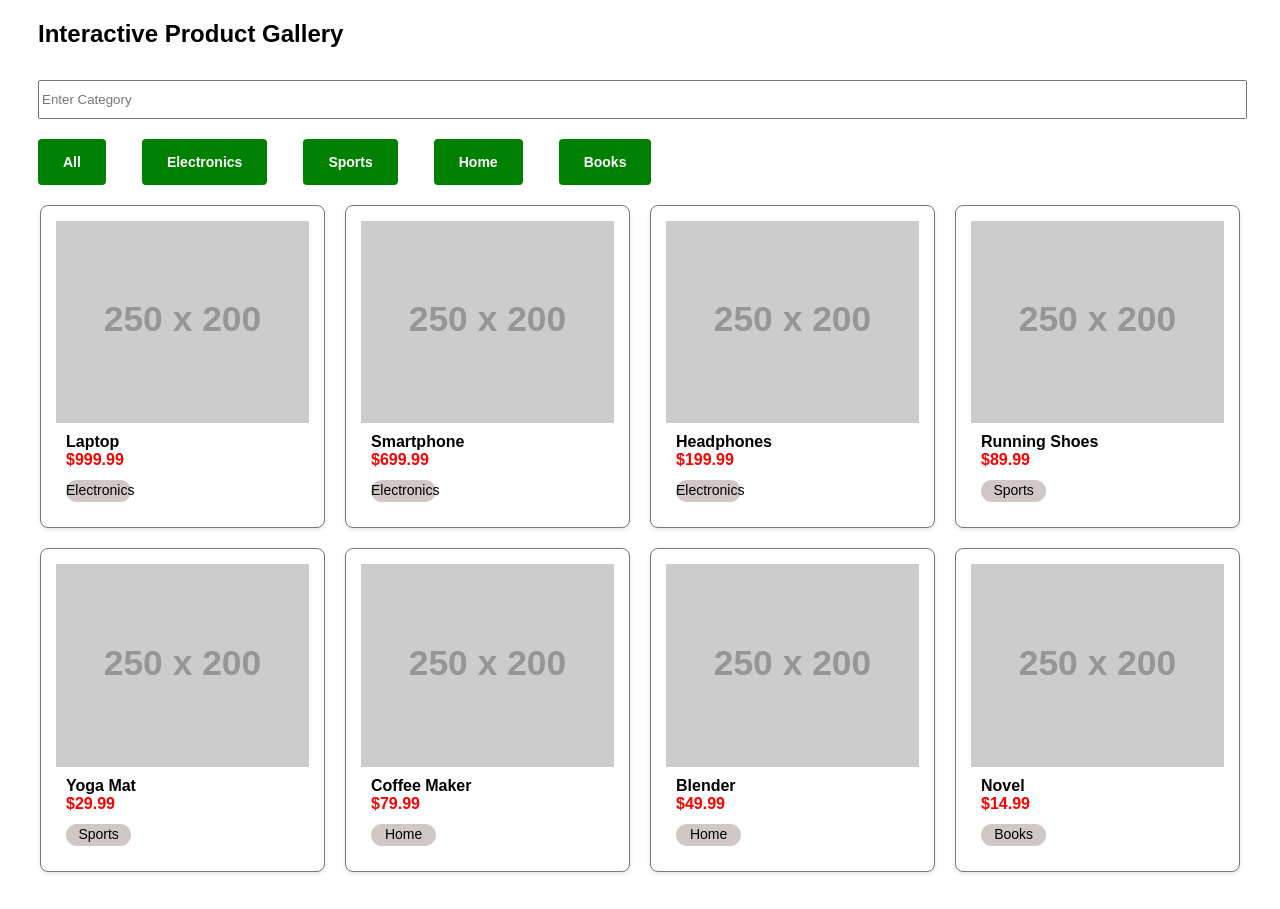
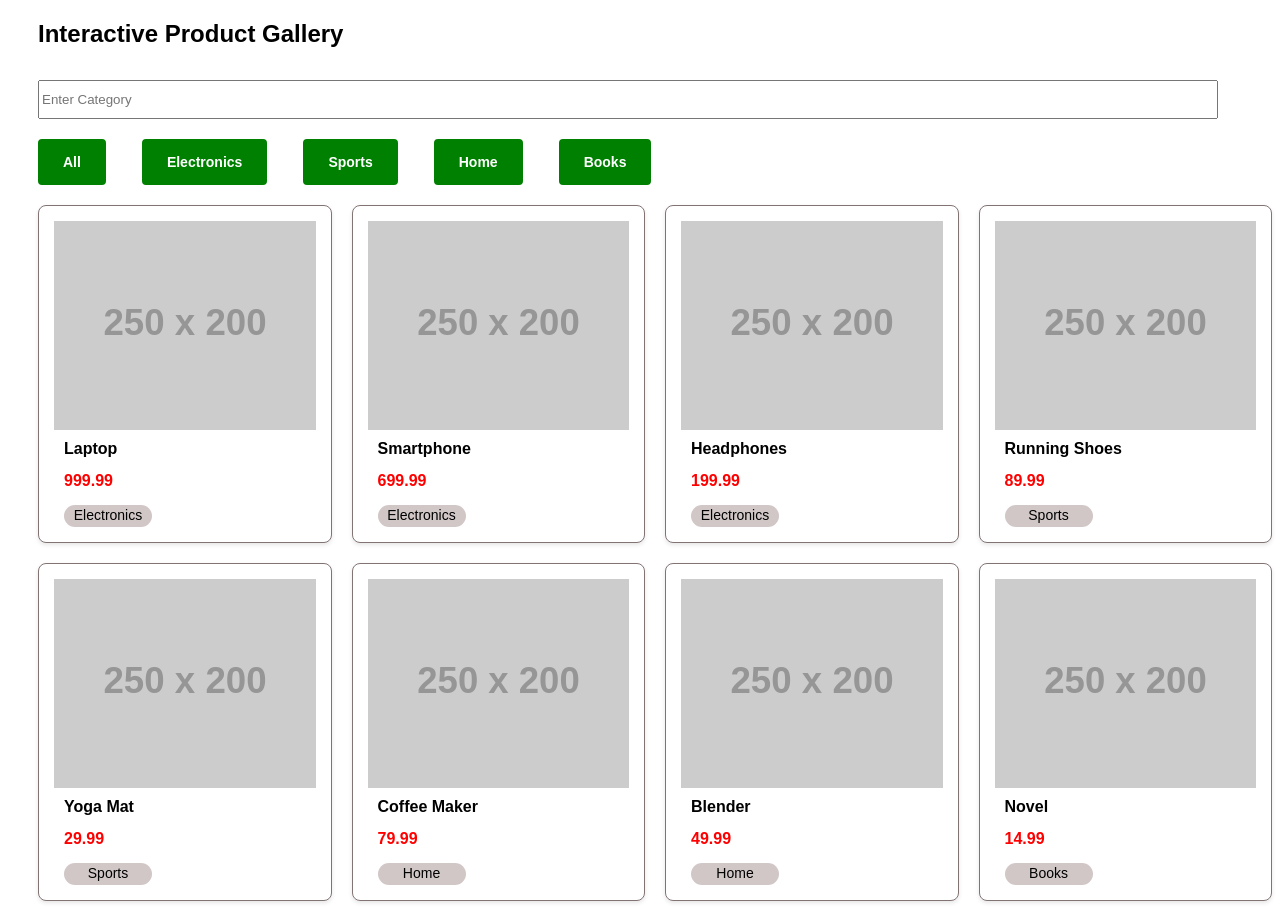
Before and after one commit to SamriddhiMaurya8/Product-Search-Page-by-Samriddhi, a plain HTML site: page index.html in a window 1280 px wide. Before the commit the page ends 880 px from the top, so only its background shows below. Drawn offline with Linux system fonts and the light colour scheme; placeholder pictures from the web are drawn by us.

Commit message:
css to scss

```diff
--- a/index.html
+++ b/index.html
@@ -4,15 +4,15 @@
     <meta charset="UTF-8">
     <meta name="viewport" content="width=device-width, initial-scale=1.0">
     <title>Document</title>
-    <link rel="stylesheet" href="style.css">
+    <link rel="stylesheet" href="./styles/styles.css">
 </head>
 <body>
 
 
 
 
-    <section class="todays-deals">
-        <div class="todays-deals__container">
+    <section class="gallery">
+        <div class="gallery__container">
           <div class="container-heading">
             <h1>Interactive Product Gallery</h1>
           </div>
@@ -23,7 +23,7 @@
           </div>
           <div class="product-tabs">
             <div class="menu">
-              <button  class="product-links "id="tab-menu">
+              <!-- <button  class="product-links "id="tab-menu">
                     All
               </button>
               <button   class="product-links" id="tab-menu">
@@ -37,10 +37,9 @@
               </button>
               <button   class="product-links" id="tab-menu">
                 Books
-              </button>
+              </button> -->
             </div>
             <div id="product-content">
-
 
 
                  <div class="product-content__container" id='product-container'>
@@ -223,6 +222,6 @@
       </section>
 
 
-      <script src="script2.js"></script>
+      <script src="script.js"></script>
 </body>
 </html>
--- a/script.js
+++ b/script.js
@@ -9,14 +9,16 @@ const products = [
   { id: 8, name: "Novel", price: 14.99, category: "Books", image: "https://via.placeholder.com/250x200?text=Novel" },
 ];
 
+const productContent = document.getElementById('product-content');
+const productContainer = document.getElementById('product-container');
+const productButtons = document.querySelector('.menu');
 
-
-const productContainer = document.getElementById('product-container');
-
-function FetchProducts(productsToDisplay) {
+function FetchProducts(displayProduct) {
   productContainer.innerHTML = '';
 
-  productsToDisplay.forEach(product => {
+  for (let i = 0; i < displayProduct.length; i++) {
+    const product = displayProduct[i];
+
     const productItem = document.createElement('div');
     productItem.classList.add('single-item');
 
@@ -36,42 +38,31 @@ function FetchProducts(productsToDisplay) {
 
     const productPrice = document.createElement('div');
     productPrice.classList.add('product-price');
-    productPrice.textContent = `$${product.price.toFixed(2)}`;
+    productPrice.textContent = product.price;
 
     titleWrap.appendChild(title);
     titleWrap.appendChild(productPrice);
 
-    const productRating = document.createElement('div');
-    productRating.classList.add('product-rating');
+    const typess = document.createElement('div');
+    typess.classList.add('product-rating');
 
     const category = document.createElement('div');
     category.classList.add('category');
     category.textContent = product.category;
 
-    productRating.appendChild(category);
+    typess.appendChild(category);
 
     productItem.appendChild(productImg);
     productItem.appendChild(titleWrap);
-    productItem.appendChild(productRating);
+    productItem.appendChild(typess);
 
     productContainer.appendChild(productItem);
-  });
+  }
 }
 
-FetchProducts(products);
+productContent.appendChild(productContainer);
 
-document.querySelectorAll('.product-links').forEach(button => {
-  button.addEventListener('click', () => {
-    const category = button.textContent.trim();
-    FetchProducts(category === 'All' ? products : products.filter(product => product.category === category));
-  });
-});
-
-
-
-
-
-function createCategoryButton(category, onClick) {
+function categoryButton(category, onClick) {
   const button = document.createElement('button');
   button.classList.add('product-links');
   button.textContent = category;
@@ -79,25 +70,21 @@ function createCategoryButton(category, onClick) {
   return button;
 }
 
-
 function addCategoryButtons() {
   const categories = ['All', 'Electronics', 'Sports', 'Home', 'Books'];
-  categories.forEach(category => {
-    const button = createCategoryButton(category, () => {
+  for (let i = 0; i < categories.length; i++) {
+    const category = categories[i];
+    const button = categoryButton(category, () => {
       FetchProducts(category === 'All' ? products : products.filter(product => product.category === category));
     });
-    productTabsContainer.appendChild(button);
-  });
+    productButtons.appendChild(button);
+  }
 }
-
-FetchProducts(products);
-addCategoryButtons();
-
-
-
-
 
 document.getElementById('filter').addEventListener('keyup', (e) => {
   const text = e.target.value.toLowerCase();
   FetchProducts(products.filter(product => product.category.toLowerCase().includes(text)));
 });
+
+addCategoryButtons();
+FetchProducts(products);
--- a/script2.js
+++ /dev/null
@@ -1,79 +0,0 @@
-const products = [
-    { id: 1, name: "Laptop", price: 999.99, category: "Electronics", image: "https://via.placeholder.com/250x200?text=Laptop" },
-    { id: 2, name: "Smartphone", price: 699.99, category: "Electronics", image: "https://via.placeholder.com/250x200?text=Smartphone" },
-    { id: 3, name: "Headphones", price: 199.99, category: "Electronics", image: "https://via.placeholder.com/250x200?text=Headphones" },
-    { id: 4, name: "Running Shoes", price: 89.99, category: "Sports", image: "https://via.placeholder.com/250x200?text=Running+Shoes" },
-    { id: 5, name: "Yoga Mat", price: 29.99, category: "Sports", image: "https://via.placeholder.com/250x200?text=Yoga+Mat" },
-    { id: 6, name: "Coffee Maker", price: 79.99, category: "Home", image: "https://via.placeholder.com/250x200?text=Coffee+Maker" },
-    { id: 7, name: "Blender", price: 49.99, category: "Home", image: "https://via.placeholder.com/250x200?text=Blender" },
-    { id: 8, name: "Novel", price: 14.99, category: "Books", image: "https://via.placeholder.com/250x200?text=Novel" },
-];
-
-
-
-  const productContainer = document.getElementById('product-container');
-
-  function FetchProducts(productsToDisplay) {
-    productContainer.innerHTML = '';
-
-    productsToDisplay.forEach(product => {
-      const productItem = document.createElement('div');
-      productItem.classList.add('single-item');
-
-      const productImg = document.createElement('div');
-      productImg.classList.add('product-img');
-      const img = document.createElement('img');
-      img.src = product.image;
-      img.alt = product.name;
-      productImg.appendChild(img);
-
-      const titleWrap = document.createElement('div');
-      titleWrap.classList.add('title-wrap');
-
-      const title = document.createElement('h3');
-      title.classList.add('title');
-      title.textContent = product.name;
-
-      const productPrice = document.createElement('div');
-      productPrice.classList.add('product-price');
-      productPrice.textContent = `$${product.price.toFixed(2)}`;
-
-      titleWrap.appendChild(title);
-      titleWrap.appendChild(productPrice);
-
-      const productRating = document.createElement('div');
-      productRating.classList.add('product-rating');
-
-      const category = document.createElement('div');
-      category.classList.add('category');
-      category.textContent = product.category;
-
-      productRating.appendChild(category);
-
-      productItem.appendChild(productImg);
-      productItem.appendChild(titleWrap);
-      productItem.appendChild(productRating);
-
-      productContainer.appendChild(productItem);
-    });
-  }
-
-  FetchProducts(products);
-
-  document.querySelectorAll('.product-links').forEach(button => {
-    button.addEventListener('click', () => {
-      const category = button.textContent.trim();
-      FetchProducts(category === 'All' ? products : products.filter(product => product.category === category));
-    });
-  });
-
-
-
-
-
-
-
-  document.getElementById('filter').addEventListener('keyup', (e) => {
-    const text = e.target.value.toLowerCase();
-    FetchProducts(products.filter(product => product.category.toLowerCase().includes(text)));
-  });
--- a/style.css
+++ /dev/null
@@ -1,132 +0,0 @@
-body{
-  font-family: Arial, Helvetica, sans-serif;
-}
-
-h1{
-  margin-left: 30px;
-}
-.menu{
-  display: flex;
-  gap: 20px;
-  margin-top: 20px;
-  margin-bottom: 20px;
-  margin-left: 30px;
-  @media screen and (max-width: 991px) {
-    flex-wrap: wrap;
-    gap: 5px;
-  }
-
-}
-
-
-
-
-
-
-    .filter {
-      margin-top: 12px;
-      width: 95%;
-      height: 33px;
-      margin-left: 30px;
-      margin-right: 30px;
-
-      @media screen and (max-width:991px) {
-        width:70%;
-        margin-left: 33px;
-      }
-    }
-
-.product-links {
-
-  cursor: pointer;
-  background-color: green;
-  color: white;
-  border-radius: 4px;
-  border: 2px solid green;
-  margin-right: 16px;
-  padding: 14px 23px;
-  font-size: 14px;
-  font-weight: 600;
-  line-height: 100%;
-  text-decoration: none;
-}
-
-
-  #product-container {
-    display: grid;
-    grid-template-columns: repeat(4, 1fr);
-    gap: 20px;
-    width: 100%;
-    max-width: 1200px;
-    margin: 0 auto;
-
-    @media screen and (max-width: 479px) {
-      grid-column-gap: 24px;
-      grid-template-columns: 1fr 1fr;
-    }
-    @media screen and (max-width: 631px) {
-      grid-column-gap: 26px;
-      grid-template-columns: 1fr 1fr;
-    }
-  }
-
-
-
-  .single-item {
-    border: 1px solid #837474;
-    border-radius: 8px;
-    overflow: hidden;
-    background-color: #fff;
-    box-shadow: 0 2px 4px rgba(0, 0, 0, 0.1);
-    display: flex;
-    /* margin-bottom: 30px; */
-    flex-direction: column;
-    padding: 15px;
-    /* align-items: center; */
-  }
- .single-item:hover{
-  transform: scale(1.1);
-  transition: transform(0.5);
- }
-  .product-img {
-    width: 100%;
-  }
-
-  .product-img img {
-    width: 100%;
-    height: auto;
-    display: block;
-  }
-
-  .title-wrap {
-    padding: 10px;
-    /* text-align: center; */
-  }
-
-  .title {
-    font-size: 16px;
-    margin: 0;
-  }
-
-  .product-price {
-    color: red;
-    font-weight: 600;
-    font-size: 16px
-  }
-
-  .product-rating {
-    padding: 10px;
-    font-size: 14px;
-    color: #666;
-  }
-
-  .category {
-    color: black;
-    background-color: rgb(209, 199, 199);
-    width: 28%;
-    text-align: center;
-    height: 20px;
-    border-radius: 50px;
-    padding-top: 2px;
-    margin-top: -9px;
-  }
--- /dev/null
+++ b/styles/styles.scss
@@ -0,0 +1,163 @@
+body {
+    font-family: Arial, Helvetica, sans-serif;
+  }
+
+
+  .gallery{
+    margin-left: 30px;
+    &__container{
+
+
+        .search{
+            .input-filter{
+                .filter{
+                    margin-top: 12px;
+                    width: 95%;
+                    height: 33px;
+
+                    @media screen and (max-width: 991px) {
+                      width: 70%;
+                      // margin-left: 33px; // Uncomment if needed
+                    }
+                }
+            }
+        }
+        .menu {
+            display: flex;
+            gap: 20px;
+            margin: 20px 0 20px 0;
+
+            @media screen and (max-width: 991px) {
+              flex-wrap: wrap;
+              gap: 5px;
+            }
+
+            .product-links {
+                cursor: pointer;
+                background-color: green;
+                color: white;
+                border-radius: 4px;
+                border: 2px solid green;
+                margin-right: 16px;
+                padding: 14px 23px;
+                font-size: 14px;
+                font-weight: 600;
+                line-height: 100%;
+                text-decoration: none;
+              }
+          }
+        #product-content{
+            // margin-left: 30px;
+            // margin-right: 30px;
+            #product-container {
+                display: grid;
+                grid-template-columns: repeat(4, 1fr);
+                gap: 20px;
+                width: 100%;
+                // max-width: 1200px;
+                margin: 0 auto;
+
+                @media screen and (max-width: 479px) {
+                  grid-column-gap: 24px;
+                  grid-template-columns: 1fr 1fr;
+                }
+
+                @media screen and (max-width: 631px) {
+                  grid-column-gap: 26px;
+                  grid-template-columns: 1fr 1fr;
+                }
+
+
+                .single-item {
+                    border: 1px solid #837474;
+                    border-radius: 8px;
+                    overflow: hidden;
+                    background-color: #fff;
+                    box-shadow: 0 2px 4px rgba(0, 0, 0, 0.1);
+                    display: flex;
+                    flex-direction: column;
+                    padding: 15px;
+
+                    &:hover {
+                      transform: scale(1.1);
+                      transition: transform 0.5s; // Added 's' for seconds
+                    }
+
+                    .product-img {
+                      width: 100%;
+
+                      img {
+                        width: 100%;
+                        height: auto;
+                        display: block;
+                      }
+                    }
+
+                    .title-wrap {
+                      padding: 10px;
+                      // text-align: center; // Uncomment if needed
+
+                      .title {
+                        font-size: 16px;
+                        margin: 0;
+                      }
+
+                      .product-price {
+                        color: red;
+                        font-weight: 600;
+                        font-size: 16px;
+                        margin: 14px 0;
+                      }
+                    }
+
+                    .product-rating {
+                      // padding: 10px; // Uncomment if needed
+                      padding-left: 10px;
+                      font-size: 14px;
+                      color: #666;
+
+                      .category {
+                        color: black;
+                        background-color: rgb(209, 199, 199);
+                        width: 35%;
+                        text-align: center;
+                        height: 20px;
+                        border-radius: 50px;
+                        padding-top: 2px;
+                        margin-top: -9px;
+
+                        @media screen and (max-width: 469px) {
+                          width: 54%;
+                        }
+
+                        @media screen and (max-width: 700px) {
+                          width: 60%;
+                        }
+
+
+                      }
+                    }
+                  }
+
+              }
+
+        }
+    }
+  }
+
+
+
+
+//   .product-links {
+//     cursor: pointer;
+//     background-color: green;
+//     color: white;
+//     border-radius: 4px;
+//     border: 2px solid green;
+//     margin-right: 16px;
+//     padding: 14px 23px;
+//     font-size: 14px;
+//     font-weight: 600;
+//     line-height: 100%;
+//     text-decoration: none;
+//   }
```
Also changed, not shown: styles/styles.css (added), 1 other file.
